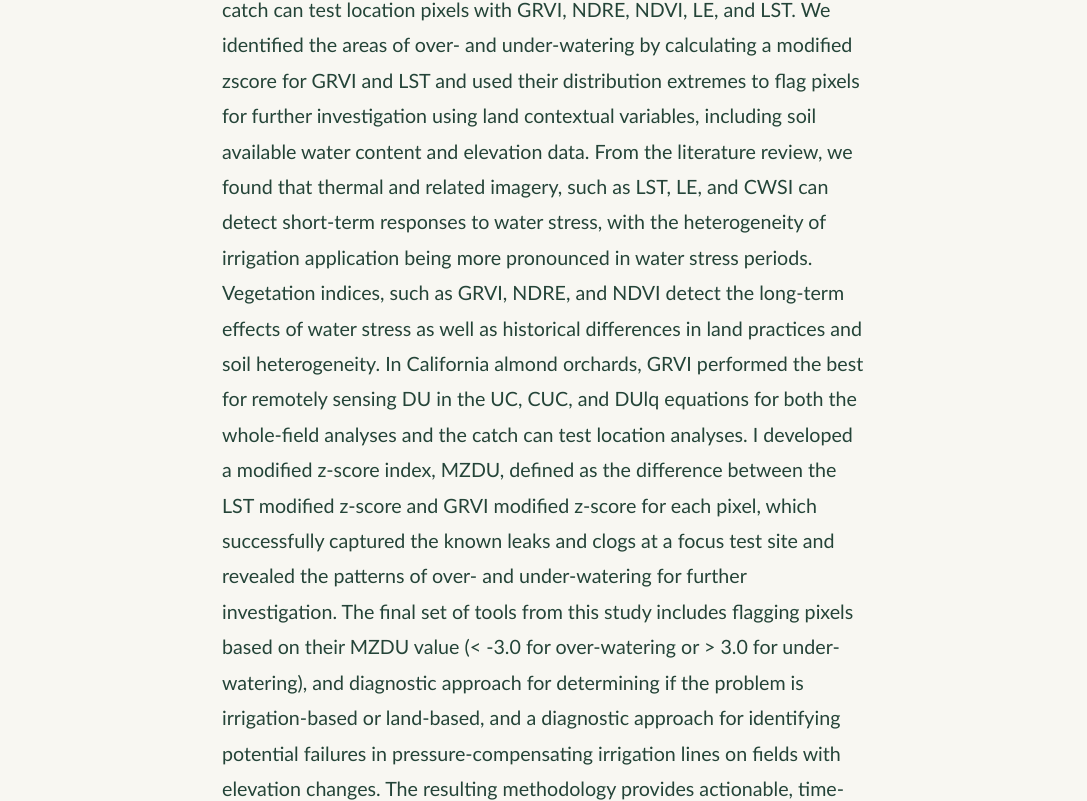
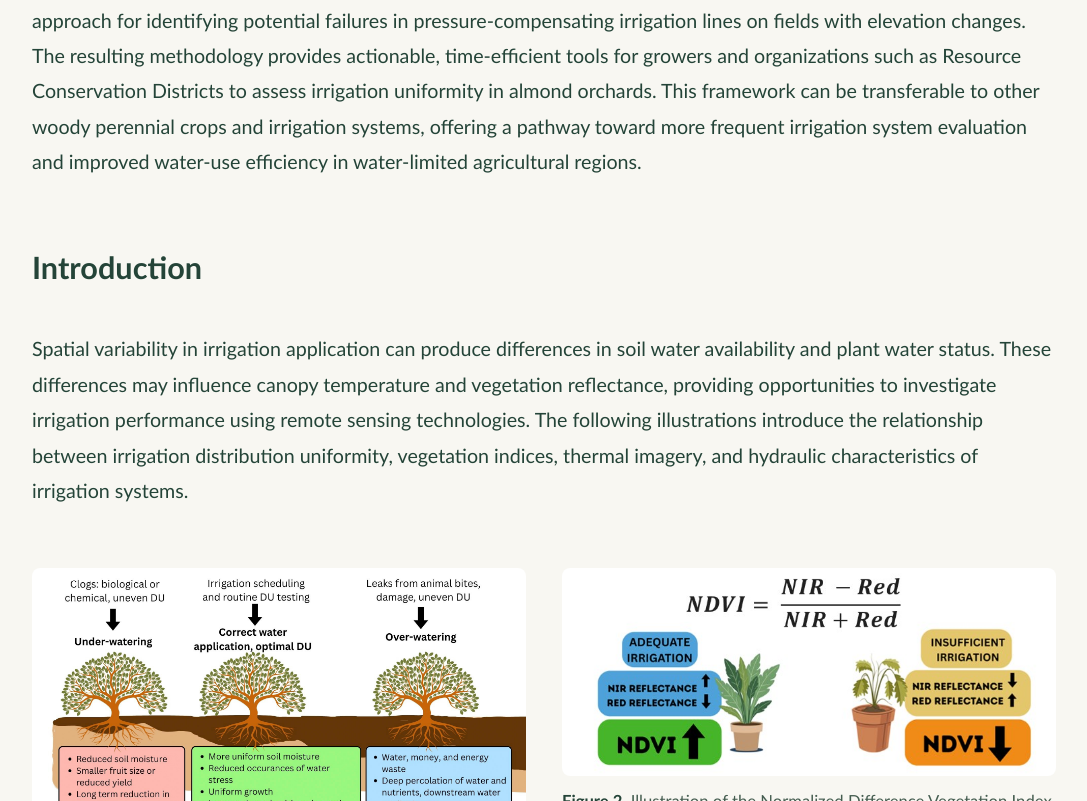
Before and after one commit to jayasuneja/jayasuneja.github.io, a plain HTML site: page almond-irrigation.html in a window 1280 px wide. Shown: the part 1999-2800 px from the top of the page, without its empty margins (96-1183 px from the left). Drawn offline with Linux system fonts and the light colour scheme.

Commit message:
Widen research pages and display thesis figures in two columns

```diff
--- a/style.css
+++ b/style.css
@@ -283,8 +283,32 @@ nav {
    ===================================== */
 
 .project-detail {
-  max-width: 900px;
+  width: 100%;
+  max-width: 1400px;
   margin: 0 auto;
+  display: grid;
+  grid-template-columns: repeat(2, minmax(0, 1fr));
+  column-gap: 36px;
+}
+
+/* Keep research headings, explanations, and document galleries readable
+   across the full width; place consecutive thesis figures side by side. */
+.project-detail > :not(.thesis-figure) {
+  grid-column: 1 / -1;
+}
+
+.project-detail > .thesis-figure {
+  width: 100%;
+  max-width: none;
+  min-width: 0;
+  margin: 30px 0;
+  align-self: start;
+}
+
+@media (max-width: 1050px) {
+  .project-detail {
+    grid-template-columns: 1fr;
+  }
 }
 
 .project-detail h1 {
```
